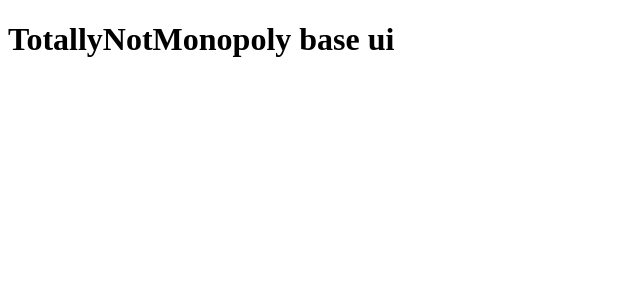
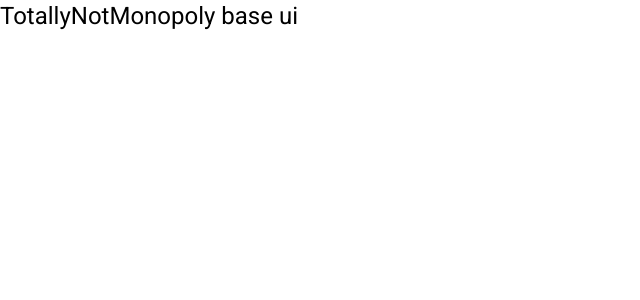
Before and after one commit to Kojotm/TotallyNotMonopoly, an Angular app in the folder TotallyNotMonopolyUI/: page / in a window 1280 px wide. Shown: the top 300 px of the page, without its empty margins (0-640 px from the left). Built offline with nearby package versions, Linux system fonts and the light colour scheme.

Commit message:
Install Angular material to UI

```diff
--- a/TotallyNotMonopolyUI/package.json
+++ b/TotallyNotMonopolyUI/package.json
@@ -11,10 +11,12 @@
   "private": true,
   "dependencies": {
     "@angular/animations": "~12.2.0",
+    "@angular/cdk": "^12.2.8",
     "@angular/common": "~12.2.0",
     "@angular/compiler": "~12.2.0",
     "@angular/core": "~12.2.0",
     "@angular/forms": "~12.2.0",
+    "@angular/material": "^12.2.8",
     "@angular/platform-browser": "~12.2.0",
     "@angular/platform-browser-dynamic": "~12.2.0",
     "@angular/router": "~12.2.0",
--- a/TotallyNotMonopolyUI/src/index.html
+++ b/TotallyNotMonopolyUI/src/index.html
@@ -6,8 +6,11 @@
   <base href="/">
   <meta name="viewport" content="width=device-width, initial-scale=1">
   <link rel="icon" type="image/x-icon" href="favicon.ico">
+  <link rel="preconnect" href="https://fonts.gstatic.com">
+  <link href="https://fonts.googleapis.com/css2?family=Roboto:wght@300;400;500&display=swap" rel="stylesheet">
+  <link href="https://fonts.googleapis.com/icon?family=Material+Icons" rel="stylesheet">
 </head>
-<body>
+<body class="mat-typography">
   <app-root></app-root>
 </body>
 </html>
--- a/TotallyNotMonopolyUI/src/styles.scss
+++ b/TotallyNotMonopolyUI/src/styles.scss
@@ -1 +1,39 @@
+
+// Custom Theming for Angular Material
+// For more information: https://material.angular.io/guide/theming
+@use '~@angular/material' as mat;
+// Plus imports for other components in your app.
+
+// Include the common styles for Angular Material. We include this here so that you only
+// have to load a single css file for Angular Material in your app.
+// Be sure that you only ever include this mixin once!
+@include mat.core();
+
+// Define the palettes for your theme using the Material Design palettes available in palette.scss
+// (imported above). For each palette, you can optionally specify a default, lighter, and darker
+// hue. Available color palettes: https://material.io/design/color/
+$TotallyNotMonopolyUI-primary: mat.define-palette(mat.$indigo-palette);
+$TotallyNotMonopolyUI-accent: mat.define-palette(mat.$pink-palette, A200, A100, A400);
+
+// The warn palette is optional (defaults to red).
+$TotallyNotMonopolyUI-warn: mat.define-palette(mat.$red-palette);
+
+// Create the theme object. A theme consists of configurations for individual
+// theming systems such as "color" or "typography".
+$TotallyNotMonopolyUI-theme: mat.define-light-theme((
+  color: (
+    primary: $TotallyNotMonopolyUI-primary,
+    accent: $TotallyNotMonopolyUI-accent,
+    warn: $TotallyNotMonopolyUI-warn,
+  )
+));
+
+// Include theme styles for core and each component used in your app.
+// Alternatively, you can import and @include the theme mixins for each component
+// that you are using.
+@include mat.all-component-themes($TotallyNotMonopolyUI-theme);
+
 /* You can add global styles to this file, and also import other style files */
+
+html, body { height: 100%; }
+body { margin: 0; font-family: Roboto, "Helvetica Neue", sans-serif; }
```
Also changed, not shown: 1 other file (tests, documents, lock files or other folders).
